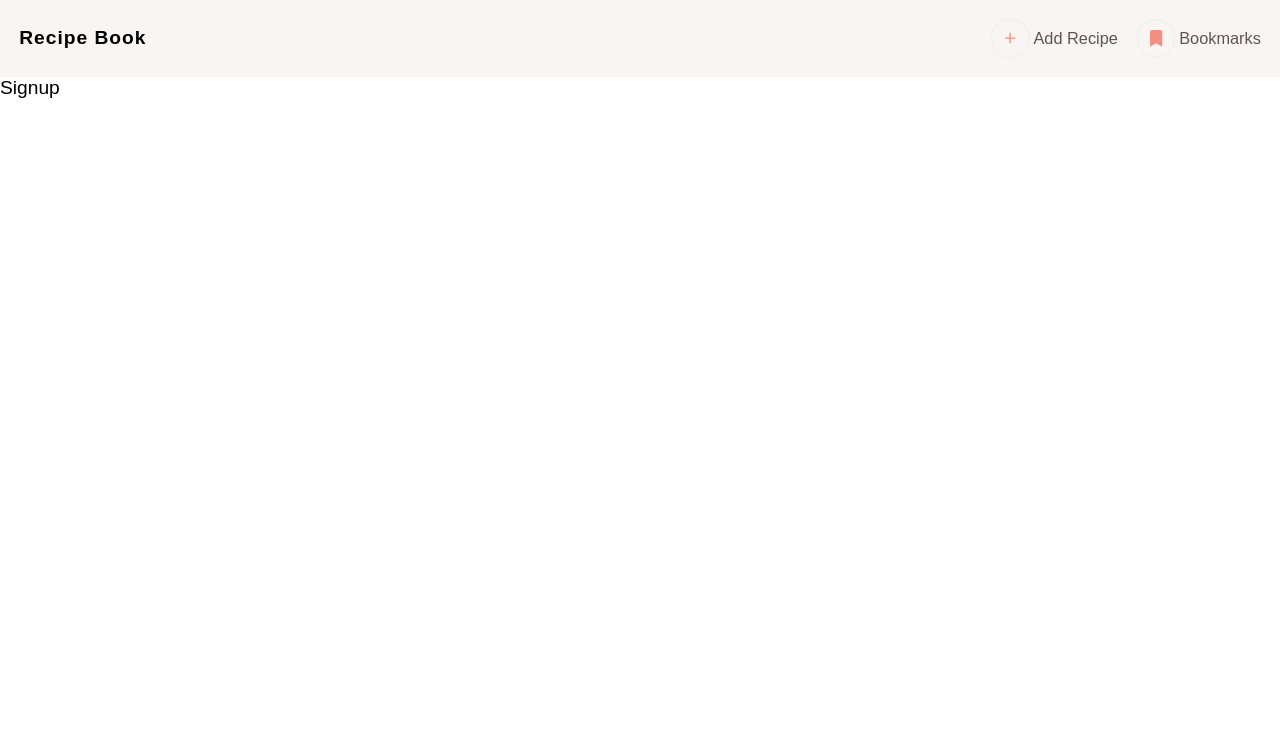
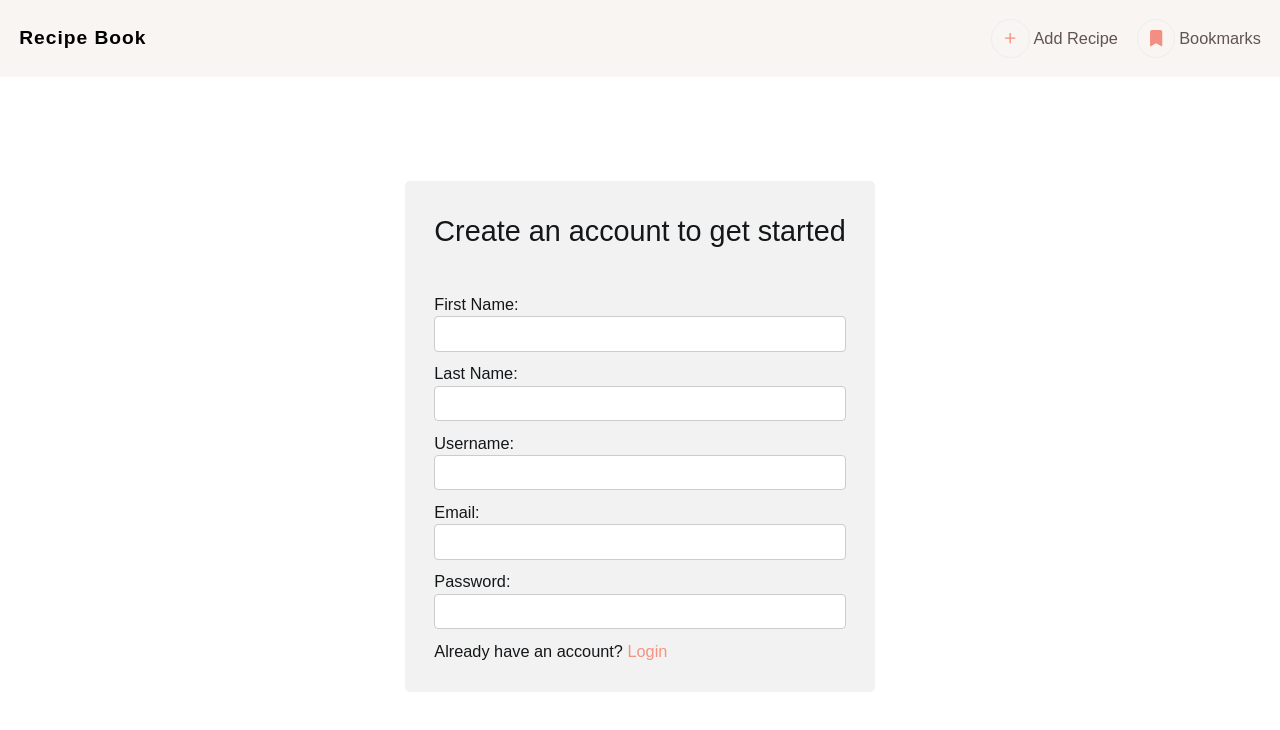
Before and after one commit to afolasope/recipe-book-mern, a React (Create React App) app in the folder frontend/: page /signup in a window 1280 px wide. Shown: the top 730 px of the page. Built offline with nearby package versions, Linux system fonts and the light colour scheme.

Commit message:
sets up authentication forms

```diff
--- a/frontend/package.json
+++ b/frontend/package.json
@@ -7,6 +7,7 @@
     "@testing-library/react": "^13.4.0",
     "@testing-library/user-event": "^13.5.0",
     "axios": "^1.2.1",
+    "formik": "^2.2.9",
     "react": "^18.2.0",
     "react-dom": "^18.2.0",
     "react-icons": "^4.7.1",
--- a/frontend/src/components/SingleRecipe.js
+++ b/frontend/src/components/SingleRecipe.js
@@ -1,4 +1,4 @@
-import React, { useEffect } from 'react';
+import React from 'react';
 import { useParams } from 'react-router-dom';
 import styled from 'styled-components';
 import { MdOutlinePeople } from 'react-icons/md';
--- a/frontend/src/pages/Login.js
+++ b/frontend/src/pages/Login.js
@@ -1,9 +1,58 @@
-import React from 'react'
+import React from 'react';
+import { Link } from 'react-router-dom';
+import styled from 'styled-components';
 
 const Login = () => {
   return (
-    <div>Login</div>
-  )
-}
+    <Wrapper>
+      <form>
+        <p className="title">Login to access your account</p>
+        <div>
+          <p>Email:</p>
+          <input type="email" id="email" name="email" />
+        </div>
+        <div>
+          <p>Password:</p>
+          <input type="password" id="password" name="password" />
+        </div>
+        <div>
+          <p>I don't have an account yet? <Link to='/signup'>Singup</Link></p>
+        </div>
+      </form>
+    </Wrapper>
+  );
+};
 
-export default Login
+export default Login;
+
+const Wrapper = styled.div`
+  display: flex;
+  align-items: center;
+  justify-content: center;
+  height: calc(100vh - 80px);
+  .title {
+    font-size: 1.5rem;
+    margin-bottom: 2rem;
+  }
+  form {
+    background-color: #f2f2f2;
+    border-radius: 5px;
+    padding: 1.5rem;
+  }
+  form p {
+    color: #14171a;
+  }
+  input {
+    display: block;
+    width: 100%;
+    padding: 0.4rem 0.2rem;
+    font-family: inherit;
+    font-size: 0.8rem;
+    margin-bottom: 0.5rem;
+    border: 1px solid #ccc;
+    border-radius: 4px;
+  }
+  a {
+    color: #f59382;
+  }
+`;
--- a/frontend/src/pages/Signup.js
+++ b/frontend/src/pages/Signup.js
@@ -1,9 +1,72 @@
-import React from 'react'
+import React from 'react';
+import { Link } from 'react-router-dom';
+import styled from 'styled-components';
 
 const Signup = () => {
   return (
-    <div>Signup</div>
-  )
-}
+    <Wrapper>
+      <form>
+        <p className="title">Create an account to get started</p>
+        <div>
+          <p>First Name:</p>
+          <input type="text" id="firstName" name="firstName" />
+        </div>
+        <div>
+          <p>Last Name:</p>
+          <input type="text" id="lastName" name="lastName" />
+        </div>
+        <div>
+          <p>Username:</p>
+          <input type="text" id="username" name="username" />
+        </div>
+        <div>
+          <p>Email:</p>
+          <input type="email" id="email" name="email" />
+        </div>
+        <div>
+          <p>Password:</p>
+          <input type="password" id="password" name="password" />
+        </div>
+        <div>
+          <p>
+            Already have an account? <Link to="/login">Login</Link>
+          </p>
+        </div>
+      </form>
+    </Wrapper>
+  );
+};
 
-export default Signup
+export default Signup;
+
+const Wrapper = styled.div`
+  display: flex;
+  align-items: center;
+  justify-content: center;
+  height: calc(100vh - 80px);
+  .title {
+    font-size: 1.5rem;
+    margin-bottom: 2rem;
+  }
+  form {
+    background-color: #f2f2f2;
+    border-radius: 5px;
+    padding: 1.5rem;
+  }
+  form p {
+    color: #14171a;
+  }
+  input {
+    display: block;
+    width: 100%;
+    padding: 0.4rem 0.2rem;
+    font-family: inherit;
+    font-size: 0.8rem;
+    margin-bottom: 0.5rem;
+    border: 1px solid #ccc;
+    border-radius: 4px;
+  }
+  a {
+    color: #f59382;
+  }
+`;
```
Also changed, not shown: 1 other file (tests, documents, lock files or other folders).
